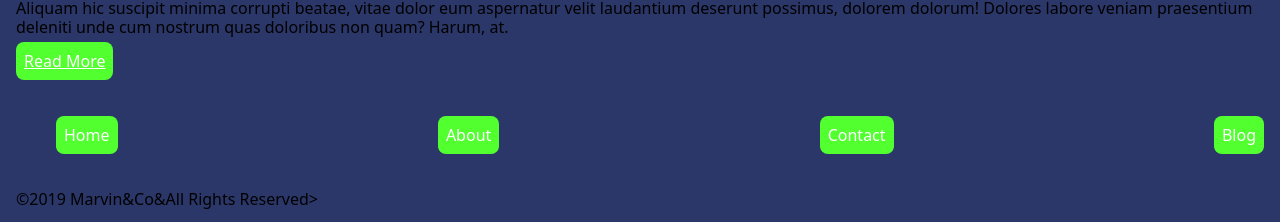
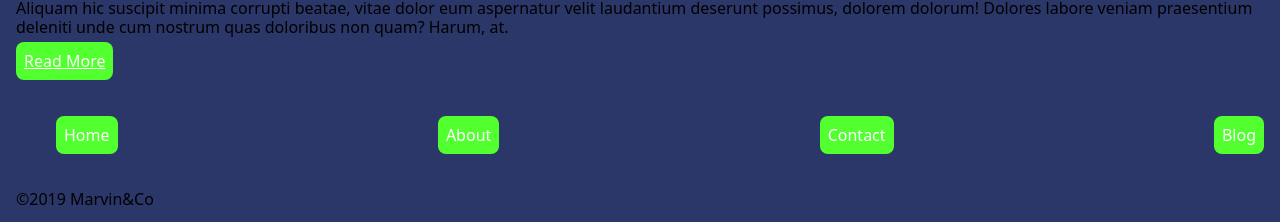
Before and after one commit to MarvinWills123/Marvin-wills, a website: page index.html in a window 1280 px wide. Shown: the part 869-1091 px from the top of the page. Drawn offline with nearby package versions, Linux system fonts and the light colour scheme.

Commit message:
update changes.

```diff
--- a/index.html
+++ b/index.html
@@ -55,7 +55,7 @@
         <li><a href="">Blog</a></li>
       </ul>
     </nav>
-    &copy;2019 Marvin&Co&All Rights Reserved>
+    &copy;2019 Marvin&Co
     </footer>
 
   </main>
```
